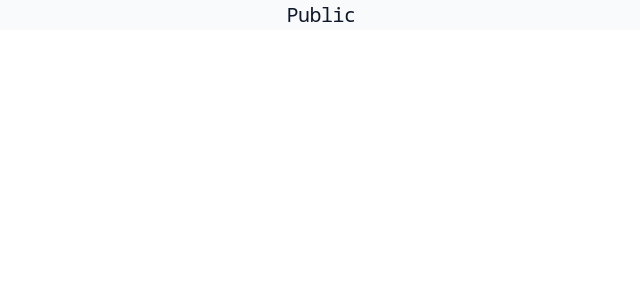
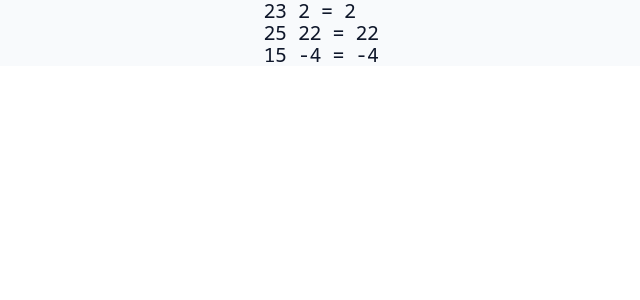
Before and after one commit to muhuahaha/ytk-frontend, a React (Vite) app: page / in a window 1280 px wide. Shown: the top 300 px of the page, without its empty margins (319-959 px from the left). Built offline with nearby package versions, Linux system fonts and the light colour scheme.

Commit message:
add eslint prettier setup navi

```diff
--- a/src/App.jsx
+++ b/src/App.jsx
@@ -1,4 +1,4 @@
-import { Routes, Route } from "react-router-dom";
+import { Routes, Route } from 'react-router-dom';
 import Layout from './components/Layout';
 import Public from './pages/Public';
 import NotFoundPage from './pages/NotFound';
@@ -9,6 +9,10 @@ function App() {
       <Routes>
         <Route path="/" element={<Layout />}>
           <Route index element={<Public />} />
+
+
+
+
           <Route path="notfound" element={<NotFoundPage />} />
           <Route path="*" element={<NotFoundPage />} />
         </Route>
--- a/src/pages/NotFound.jsx
+++ b/src/pages/NotFound.jsx
@@ -3,6 +3,7 @@ import useTitle from '../hooks/useTitle';
 
 function NotFound() {
   useTitle('Not Found');
+
   return <div>NotFound</div>;
 }
 
--- a/src/pages/Public.jsx
+++ b/src/pages/Public.jsx
@@ -1,11 +1,29 @@
-import React from 'react'
+import React from 'react';
 import useTitle from '../hooks/useTitle';
 
 function Public() {
+  const secret = (num) => {
+    const digits = num.toString().split('');
+    const digitOne = +digits[0];
+    const digitTwo = +digits[1];
+
+    return digitOne ** digitTwo - digitOne * digitTwo;
+  };
+
+  const result = secret(23);
+
+  const result2 = secret(25);
+  const result3 = secret(15);
+
   useTitle('Yoo Test');
   return (
-    <div>Public</div>
-  )
+    <div>
+      <h1>23 {result} = 2</h1>
+
+      <h2>25 {result2} = 22</h2>
+      <h2>15 {result3} = -4</h2>
+    </div>
+  );
 }
 
-export default Public
+export default Public;
```
Also changed, not shown: src/components/layouts/Hamburger.jsx (added, +9 -0 lines), src/components/layouts/Header.jsx (added, +8 -0 lines), src/components/layouts/Navigation.jsx (added, +9 -0 lines), .eslintrc.js (deleted), 1 other file (tests, documents, lock files or other folders).
